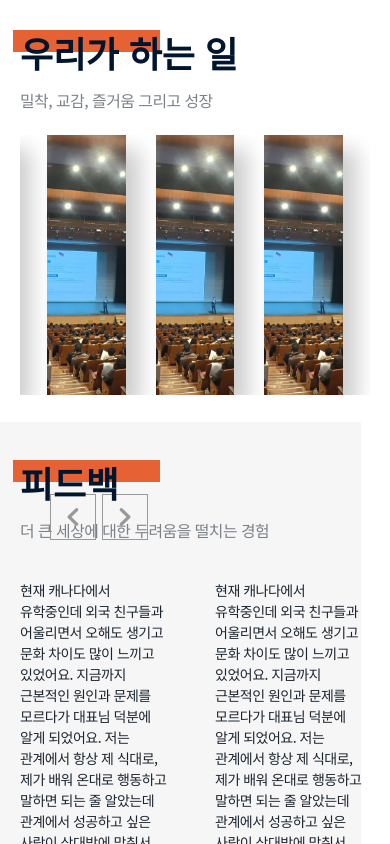
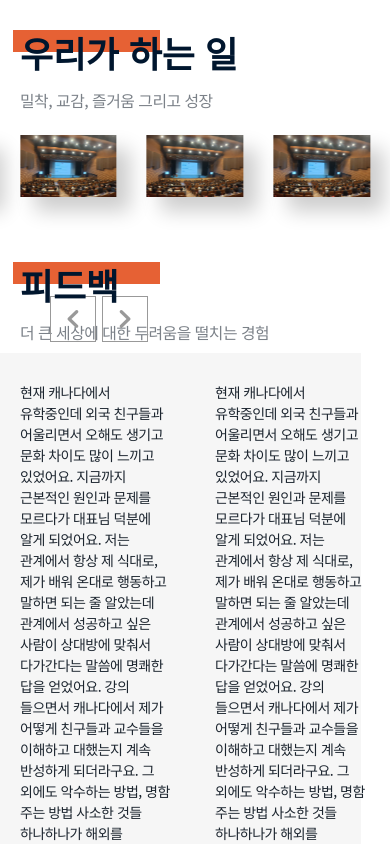
Before and after one commit to Jaymyong66/weing-test, a Next.js app: page / in a window 390 px wide. Shown: the part 2200-3044 px from the top of the page. Built offline with nearby package versions, Linux system fonts and the light colour scheme.

Commit message:
refactor: add breakpoints to section4 Swiper

```diff
--- a/src/app/views/MainPageView.module.scss
+++ b/src/app/views/MainPageView.module.scss
@@ -629,10 +629,6 @@
   .CaseSlide {
     position: static;
     overflow: initial;
-
-    @media (width <= 768px) {
-      overflow: hidden;
-    }
   }
 
   .TextBox {
@@ -729,7 +725,7 @@
     }
 
     @media (width <= 540px) {
-      padding: 06px 0;
+      padding: 60px 0;
     }
 
     @media (width <= 430px) {
--- a/src/app/views/MainPageView.tsx
+++ b/src/app/views/MainPageView.tsx
@@ -156,9 +156,16 @@ export const MainPageView: React.FC<MainPageViewProps> = ({ data }) => {
               <div className={styles.SlideArea}>
                 <Swiper
                   spaceBetween={30}
-                  slidesPerView={3.5}
                   centeredSlides={true}
                   loop={true}
+                  breakpoints={{
+                    1024: {
+                      slidesPerView: 3.5,
+                    },
+                    100: {
+                      slidesPerView: 3,
+                    },
+                  }}
                   className={styles.CaseSlide}
                 >
                   {data.section4.map((item, index) => (
@@ -171,11 +178,7 @@ export const MainPageView: React.FC<MainPageViewProps> = ({ data }) => {
                               backgroundImage: `url(${item.imageSrc})`,
                             }}
                           >
-                            <Image
-                              src={img_main_sec4_1}
-                              alt=''
-                              style={{ height: '260px' }}
-                            />
+                            <Image src={img_main_sec4_1} alt='' />
                           </div>
                           <div className={styles.TextBox}>
                             <div className={styles.Table}>
```
